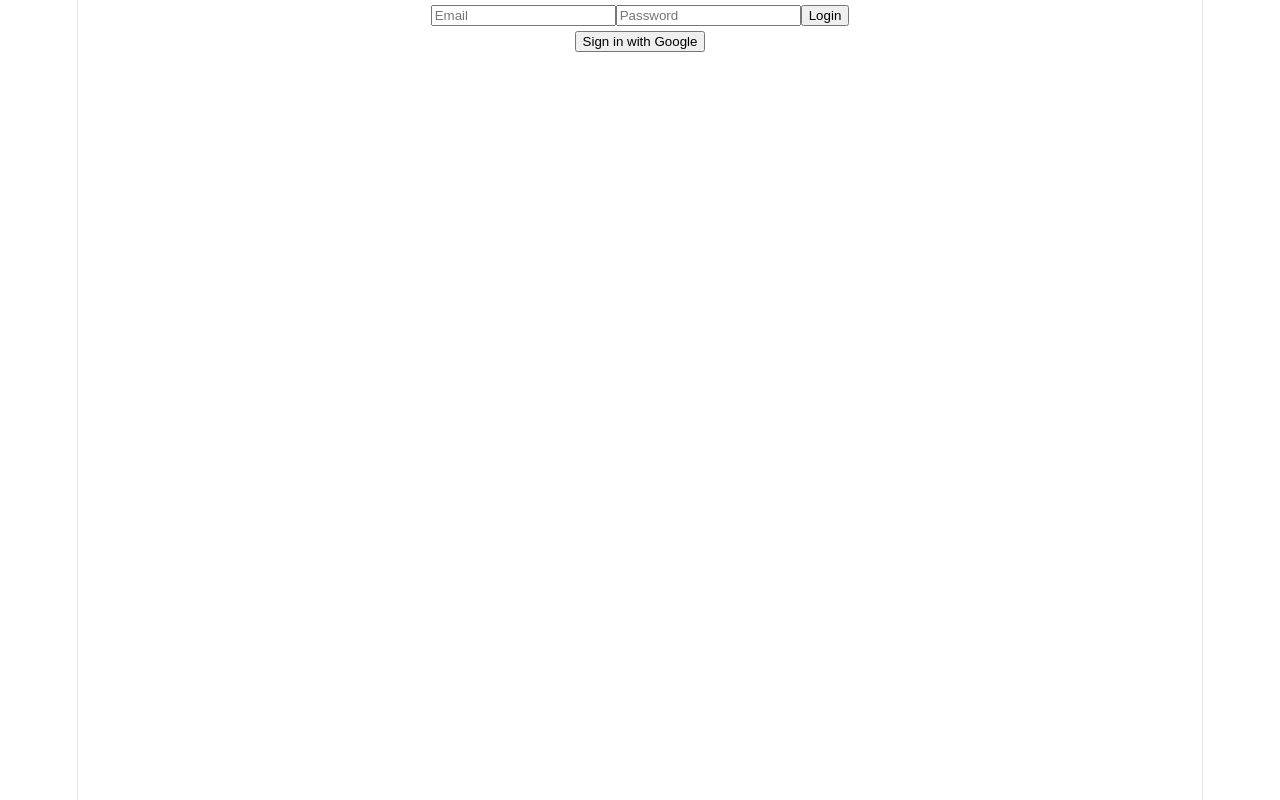
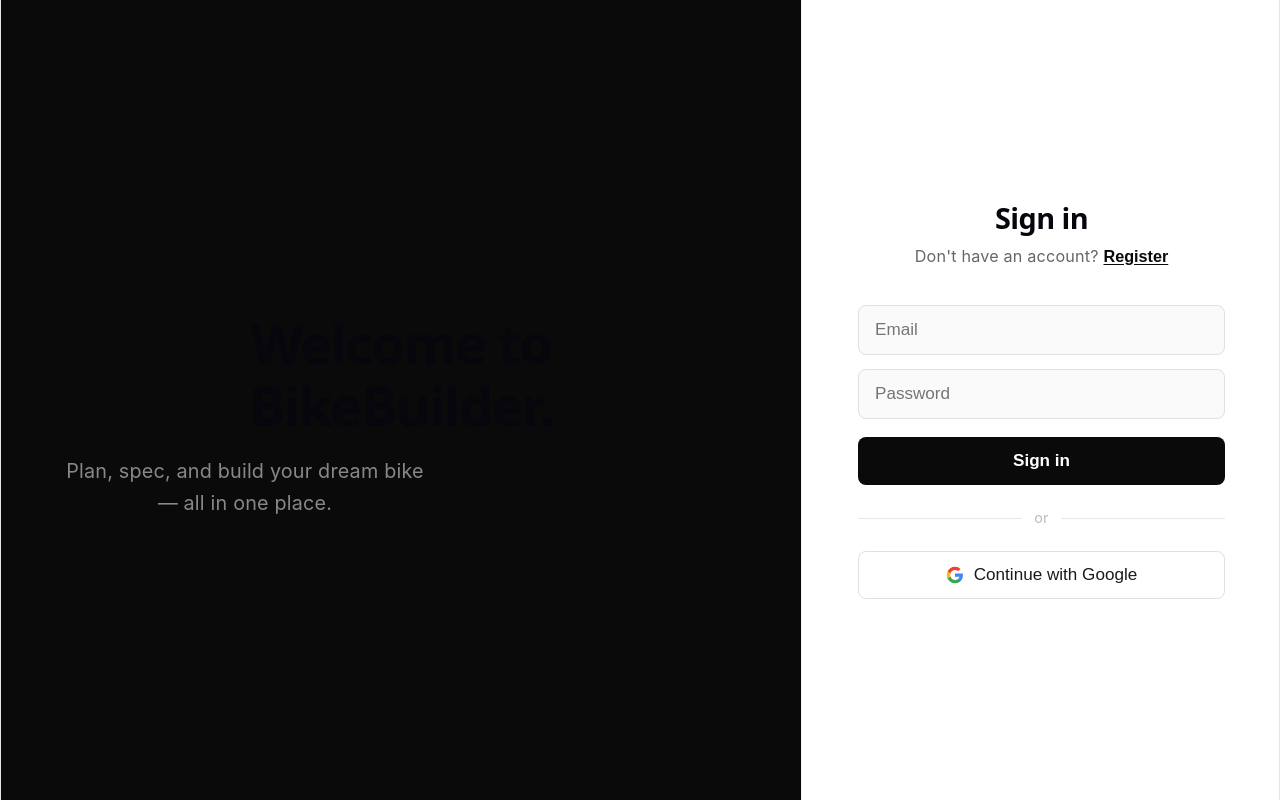
Before and after one commit to ojnny08/bike-builder, a React (Vite) app in the folder bikebuilder-frontend/: page /login in a window 1280 px wide. Built offline with nearby package versions, Linux system fonts and the light colour scheme; no server answers.

Commit message:
feat: login using OAuth saving user in db

```diff
--- a/bikebuilder-frontend/src/App.css
+++ b/bikebuilder-frontend/src/App.css
@@ -1,184 +1,10 @@
-.counter {
-  font-size: 16px;
-  padding: 5px 10px;
-  border-radius: 5px;
-  color: var(--accent);
-  background: var(--accent-bg);
-  border: 2px solid transparent;
-  transition: border-color 0.3s;
-  margin-bottom: 24px;
-
-  &:hover {
-    border-color: var(--accent-border);
-  }
-  &:focus-visible {
-    outline: 2px solid var(--accent);
-    outline-offset: 2px;
-  }
+* {
+  box-sizing: border-box;
+  margin: 0;
+  padding: 0;
 }
 
-.hero {
-  position: relative;
-
-  .base,
-  .framework,
-  .vite {
-    inset-inline: 0;
-    margin: 0 auto;
-  }
-
-  .base {
-    width: 170px;
-    position: relative;
-    z-index: 0;
-  }
-
-  .framework,
-  .vite {
-    position: absolute;
-  }
-
-  .framework {
-    z-index: 1;
-    top: 34px;
-    height: 28px;
-    transform: perspective(2000px) rotateZ(300deg) rotateX(44deg) rotateY(39deg)
-      scale(1.4);
-  }
-
-  .vite {
-    z-index: 0;
-    top: 107px;
-    height: 26px;
-    width: auto;
-    transform: perspective(2000px) rotateZ(300deg) rotateX(40deg) rotateY(39deg)
-      scale(0.8);
-  }
+html, body, #root {
+  height: 100%;
+  width: 100%;
 }
-
-#center {
-  display: flex;
-  flex-direction: column;
-  gap: 25px;
-  place-content: center;
-  place-items: center;
-  flex-grow: 1;
-
-  @media (max-width: 1024px) {
-    padding: 32px 20px 24px;
-    gap: 18px;
-  }
-}
-
-#next-steps {
-  display: flex;
-  border-top: 1px solid var(--border);
-  text-align: left;
-
-  & > div {
-    flex: 1 1 0;
-    padding: 32px;
-    @media (max-width: 1024px) {
-      padding: 24px 20px;
-    }
-  }
-
-  .icon {
-    margin-bottom: 16px;
-    width: 22px;
-    height: 22px;
-  }
-
-  @media (max-width: 1024px) {
-    flex-direction: column;
-    text-align: center;
-  }
-}
-
-#docs {
-  border-right: 1px solid var(--border);
-
-  @media (max-width: 1024px) {
-    border-right: none;
-    border-bottom: 1px solid var(--border);
-  }
-}
-
-#next-steps ul {
-  list-style: none;
-  padding: 0;
-  display: flex;
-  gap: 8px;
-  margin: 32px 0 0;
-
-  .logo {
-    height: 18px;
-  }
-
-  a {
-    color: var(--text-h);
-    font-size: 16px;
-    border-radius: 6px;
-    background: var(--social-bg);
-    display: flex;
-    padding: 6px 12px;
-    align-items: center;
-    gap: 8px;
-    text-decoration: none;
-    transition: box-shadow 0.3s;
-
-    &:hover {
-      box-shadow: var(--shadow);
-    }
-    .button-icon {
-      height: 18px;
-      width: 18px;
-    }
-  }
-
-  @media (max-width: 1024px) {
-    margin-top: 20px;
-    flex-wrap: wrap;
-    justify-content: center;
-
-    li {
-      flex: 1 1 calc(50% - 8px);
-    }
-
-    a {
-      width: 100%;
-      justify-content: center;
-      box-sizing: border-box;
-    }
-  }
-}
-
-#spacer {
-  height: 88px;
-  border-top: 1px solid var(--border);
-  @media (max-width: 1024px) {
-    height: 48px;
-  }
-}
-
-.ticks {
-  position: relative;
-  width: 100%;
-
-  &::before,
-  &::after {
-    content: '';
-    position: absolute;
-    top: -4.5px;
-    border: 5px solid transparent;
-  }
-
-  &::before {
-    left: 0;
-    border-left-color: var(--border);
-  }
-  &::after {
-    right: 0;
-    border-right-color: var(--border);
-  }
-}
--- a/bikebuilder-frontend/src/App.jsx
+++ b/bikebuilder-frontend/src/App.jsx
@@ -1,6 +1,7 @@
 import { BrowserRouter, Route, Routes } from 'react-router-dom'
 import ProtectedRoute from './components/ProtextedRoute/ProtectedRoute'
 import Login from './pages/LoginPage/Login'
+import HomePage from './pages/HomePage/Home'
 import './App.css'
 
 function App() {
@@ -10,7 +11,7 @@ function App() {
         <Route path="/login" element={<Login />} />
 
         <Route element={<ProtectedRoute />}>
-          <Route path="/" element={<div>Home</div>} />
+          <Route path="/" element={<HomePage />} />
         </Route>
       </Routes>
     </BrowserRouter>
--- /dev/null
+++ b/bikebuilder-frontend/src/api/axios.js
@@ -0,0 +1,15 @@
+import axios from 'axios'
+import { auth } from '../firebase'
+
+export const api = axios.create({
+    baseURL: 'http://localhost:8000',
+});
+
+api.interceptors.request.use(async (config) => {
+    const user = auth.currentUser;
+    if (user) {
+        const token = await user.getIdToken();
+        config.headers.Authorization = `Bearer ${token}`;
+    }
+    return config;
+});
--- /dev/null
+++ b/bikebuilder-frontend/src/pages/LoginPage/Login.css
@@ -0,0 +1,183 @@
+* {
+  box-sizing: border-box;
+  margin: 0;
+  padding: 0;
+}
+
+body {
+  font-family: -apple-system, BlinkMacSystemFont, 'Segoe UI', sans-serif;
+  background: #fff;
+  color: #1a1a1a;
+}
+
+.login-page {
+  display: flex;
+  height: 100vh;
+  width: 100vw;
+}
+
+/* Left panel */
+.login-hero {
+  flex: 1;
+  background: #0a0a0a;
+  display: flex;
+  flex-direction: column;
+  justify-content: center;
+  padding: 64px;
+  color: #fff;
+}
+
+.login-hero h1 {
+  font-size: 3rem;
+  font-weight: 700;
+  line-height: 1.15;
+  letter-spacing: -0.03em;
+  margin-bottom: 20px;
+}
+
+.login-hero p {
+  font-size: 1.1rem;
+  color: #888;
+  line-height: 1.6;
+  max-width: 360px;
+}
+
+/* Right panel */
+.login-form-panel {
+  width: 480px;
+  display: flex;
+  flex-direction: column;
+  justify-content: center;
+  padding: 64px 56px;
+  border-left: 1px solid #f0f0f0;
+}
+
+.login-form-panel h2 {
+  font-size: 1.6rem;
+  font-weight: 700;
+  margin-bottom: 8px;
+  letter-spacing: -0.02em;
+}
+
+.login-form-panel .login-subtitle {
+  font-size: 0.9rem;
+  color: #666;
+  margin-bottom: 36px;
+}
+
+.login-form {
+  display: flex;
+  flex-direction: column;
+  gap: 14px;
+}
+
+.login-form input {
+  width: 100%;
+  padding: 14px 16px;
+  border: 1.5px solid #e0e0e0;
+  border-radius: 8px;
+  font-size: 0.95rem;
+  background: #fafafa;
+  outline: none;
+  transition: border-color 0.2s;
+}
+
+.login-form input:focus {
+  border-color: #0a0a0a;
+  background: #fff;
+}
+
+.login-form .btn-primary {
+  width: 100%;
+  padding: 14px;
+  background: #0a0a0a;
+  color: #fff;
+  border: none;
+  border-radius: 8px;
+  font-size: 0.95rem;
+  font-weight: 600;
+  cursor: pointer;
+  margin-top: 4px;
+  transition: opacity 0.2s;
+}
+
+.login-form .btn-primary:hover {
+  opacity: 0.85;
+}
+
+.login-divider {
+  display: flex;
+  align-items: center;
+  gap: 12px;
+  margin: 20px 0;
+  color: #bbb;
+  font-size: 0.8rem;
+}
+
+.login-divider::before,
+.login-divider::after {
+  content: '';
+  flex: 1;
+  height: 1px;
+  background: #e8e8e8;
+}
+
+.btn-google {
+  width: 100%;
+  padding: 13px;
+  background: #fff;
+  color: #1a1a1a;
+  border: 1.5px solid #e0e0e0;
+  border-radius: 8px;
+  font-size: 0.95rem;
+  font-weight: 500;
+  cursor: pointer;
+  display: flex;
+  align-items: center;
+  justify-content: center;
+  gap: 10px;
+  transition: background 0.2s, border-color 0.2s;
+}
+
+.btn-google:hover {
+  background: #f5f5f5;
+  border-color: #ccc;
+}
+
+.btn-google svg {
+  width: 18px;
+  height: 18px;
+  flex-shrink: 0;
+}
+
+.btn-toggle {
+  background: none;
+  border: none;
+  padding: 0;
+  font-size: 0.9rem;
+  color: #0a0a0a;
+  font-weight: 600;
+  cursor: pointer;
+  text-decoration: underline;
+  text-underline-offset: 2px;
+}
+
+.login-error {
+  font-size: 0.85rem;
+  color: #d93025;
+  background: #fef2f2;
+  border: 1px solid #fecaca;
+  border-radius: 6px;
+  padding: 10px 14px;
+  margin-bottom: 16px;
+}
+
+@media (max-width: 768px) {
+  .login-hero {
+    display: none;
+  }
+  .login-form-panel {
+    width: 100%;
+    padding: 48px 32px;
+  }
+}
--- a/bikebuilder-frontend/src/pages/LoginPage/Login.jsx
+++ b/bikebuilder-frontend/src/pages/LoginPage/Login.jsx
@@ -1,30 +1,40 @@
 import { useState } from "react";
-import { signInWithEmailAndPassword, signInWithPopup, GoogleAuthProvider } from "firebase/auth";
+import { signInWithEmailAndPassword, createUserWithEmailAndPassword, signInWithPopup } from "firebase/auth";
 import { useNavigate } from "react-router-dom";
-import { auth } from "../../firebase";
+import { auth, googleProvider } from "../../firebase";
+import {api} from "../../api/axios";
+import "./Login.css";
 
 const Login = () => {
     const navigate = useNavigate();
+    const [isRegister, setIsRegister] = useState(false);
     const [email, setEmail] = useState("");
     const [password, setPassword] = useState("");
     const [error, setError] = useState("");
 
-    const handleEmailLogin = async (e) => {
+    const handleSubmit = async (e) => {
         e.preventDefault();
         setError("");
         try {
+            if (isRegister) {
+                await createUserWithEmailAndPassword(auth, email, password);
+            } else {
                 await signInWithEmailAndPassword(auth, email, password);
+            }
+            await api.get("/api/users/me/");
             navigate("/");
         } catch (err) {
-            setError("Invalid email or password");
+            if (err.code === "auth/email-already-in-use") setError("An account with this email already exists.");
+            else if (err.code === "auth/weak-password") setError("Password must be at least 6 characters.");
+            else setError("Invalid email or password.");
         }
     };
 
     const handleGoogleLogin = async () => {
         setError("");
-        const provider = new GoogleAuthProvider();
         try {
-            await signInWithPopup(auth, provider);
+            await signInWithPopup(auth, googleProvider);
+            await api.get("/api/users/me/");
             navigate("/");
         } catch (err) {
             setError("Google sign-in failed");
@@ -32,26 +42,55 @@ const Login = () => {
     };
 
     return (
-        <div>
-            {error && <p>{error}</p>}
+        <div className="login-page">
+            <div className="login-hero">
+                <h1>Welcome to<br />BikeBuilder.</h1>
+                <p>Plan, spec, and build your dream bike — all in one place.</p>
+            </div>
 
-            <form onSubmit={handleEmailLogin}>
+            <div className="login-form-panel">
+                <h2>{isRegister ? "Create account" : "Sign in"}</h2>
+                <p className="login-subtitle">
+                    {isRegister ? "Already have an account? " : "Don't have an account? "}
+                    <button className="btn-toggle" onClick={() => { setIsRegister(!isRegister); setError(""); }}>
+                        {isRegister ? "Sign in" : "Register"}
+                    </button>
+                </p>
+
+                {error && <div className="login-error">{error}</div>}
+
+                <form className="login-form" onSubmit={handleSubmit}>
                     <input
                         type="email"
                         placeholder="Email"
                         value={email}
                         onChange={(e) => setEmail(e.target.value)}
+                        required
                     />
                     <input
                         type="password"
                         placeholder="Password"
                         value={password}
                         onChange={(e) => setPassword(e.target.value)}
+                        required
                     />
-                <button type="submit">Login</button>
+                    <button className="btn-primary" type="submit">
+                        {isRegister ? "Create account" : "Sign in"}
+                    </button>
                 </form>
 
-            <button onClick={handleGoogleLogin}>Sign in with Google</button>
+                <div className="login-divider">or</div>
+
+                <button className="btn-google" onClick={handleGoogleLogin}>
+                    <svg viewBox="0 0 24 24" xmlns="http://www.w3.org/2000/svg">
+                        <path d="M22.56 12.25c0-.78-.07-1.53-.2-2.25H12v4.26h5.92c-.26 1.37-1.04 2.53-2.21 3.31v2.77h3.57c2.08-1.92 3.28-4.74 3.28-8.09z" fill="#4285F4"/>
+                        <path d="M12 23c2.97 0 5.46-.98 7.28-2.66l-3.57-2.77c-.98.66-2.23 1.06-3.71 1.06-2.86 0-5.29-1.93-6.16-4.53H2.18v2.84C3.99 20.53 7.7 23 12 23z" fill="#34A853"/>
+                        <path d="M5.84 14.09c-.22-.66-.35-1.36-.35-2.09s.13-1.43.35-2.09V7.07H2.18C1.43 8.55 1 10.22 1 12s.43 3.45 1.18 4.93l3.66-2.84z" fill="#FBBC05"/>
+                        <path d="M12 5.38c1.62 0 3.06.56 4.21 1.64l3.15-3.15C17.45 2.09 14.97 1 12 1 7.7 1 3.99 3.47 2.18 7.07l3.66 2.84c.87-2.6 3.3-4.53 6.16-4.53z" fill="#EA4335"/>
+                    </svg>
+                    Continue with Google
+                </button>
+            </div>
         </div>
     );
 };
```
Also changed, not shown: bikebuilder-frontend/src/firebase.js (+5 -2 lines). Lines whose indentation alone changed are shown as unchanged.
